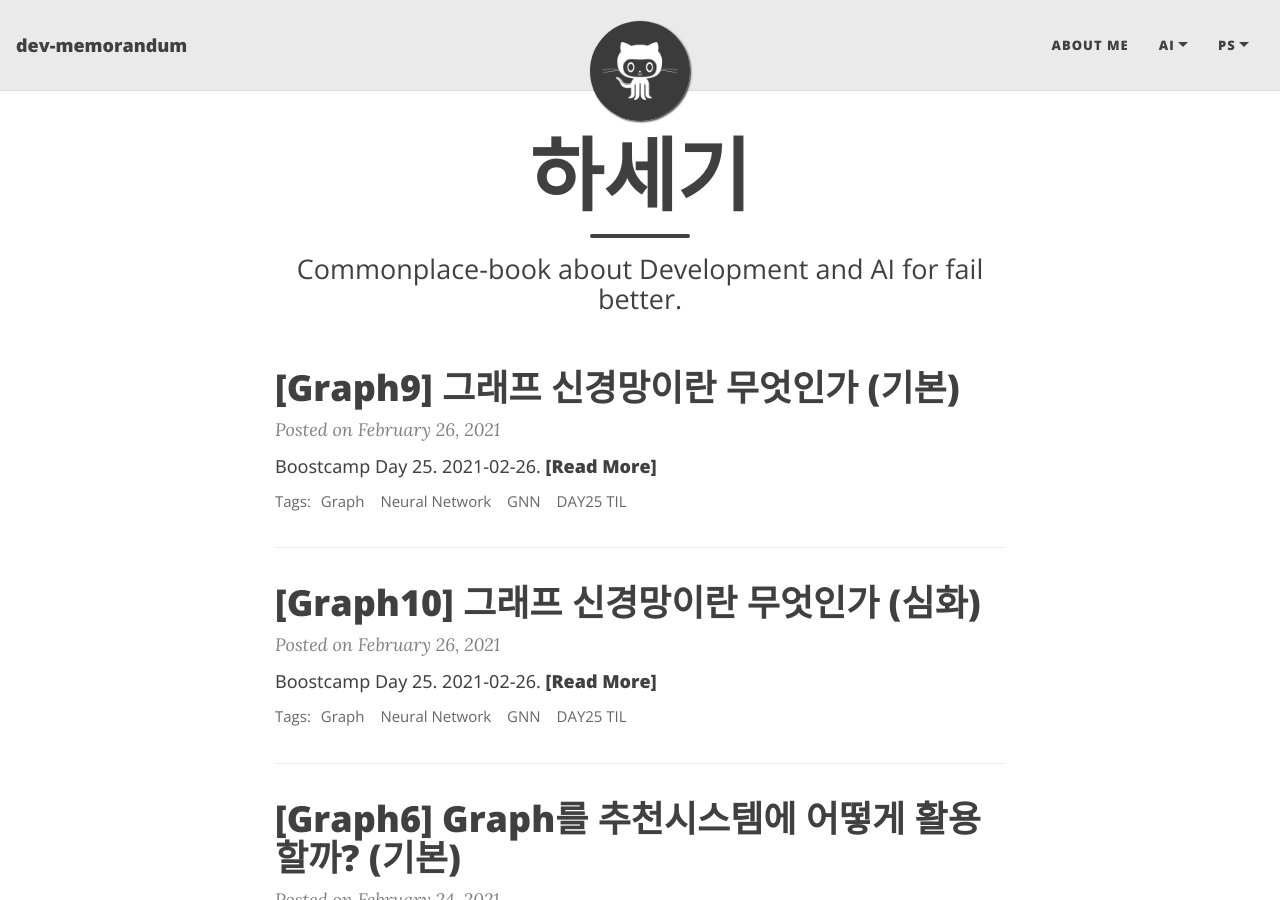
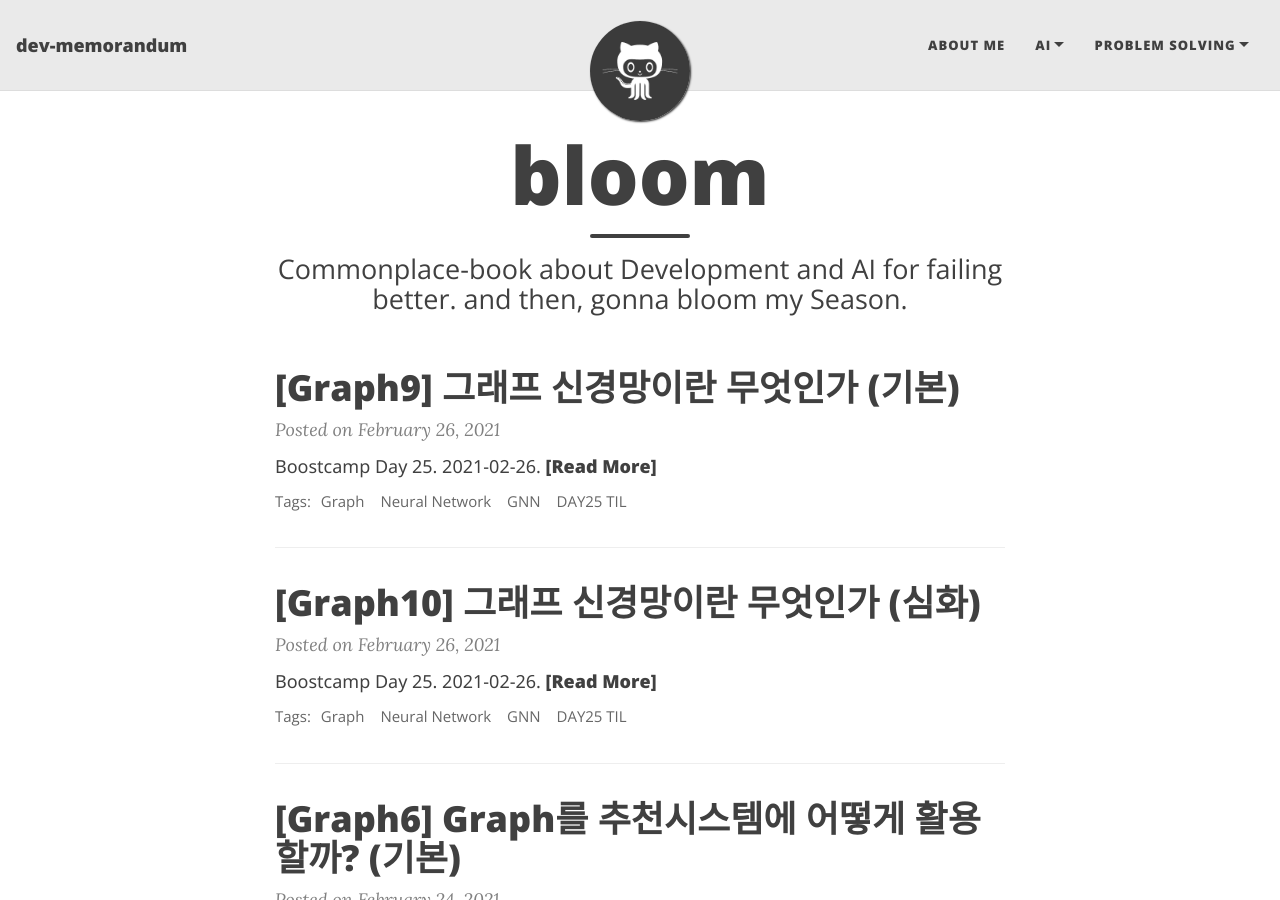
Before and after one commit to wonbae/wonbae.github.io, a Jekyll site: the page built from index.html, in a window 1280 px wide and 900 px high. Built offline with Jekyll 4.4.1, drawn with Linux system fonts in a browser that asks for light colours; nearby versions of some CDN libraries; the list of posts is cut into pages by our own code.

Commit message:
change config title and sub

```diff
--- a/_config.yml
+++ b/_config.yml
@@ -22,8 +22,8 @@ navbar-links:
   About Me: "aboutme"
   AI:
     - Boostcamp_TIL: ""
-  PS:
-    - BOJ: "_posts/Algorithm"
+  Problem Solving:
+    - BOJ: ""
     - LeetCode: ""
     - SWEA: ""
 
--- a/index.html
+++ b/index.html
@@ -1,5 +1,5 @@
 ---
 layout: home
-title: 하세기
-subtitle:  Commonplace-book about Development and AI for fail better.
+title: bloom
+subtitle: Commonplace-book about Development and AI for failing better. and then, gonna bloom my Season.
 ---
```
